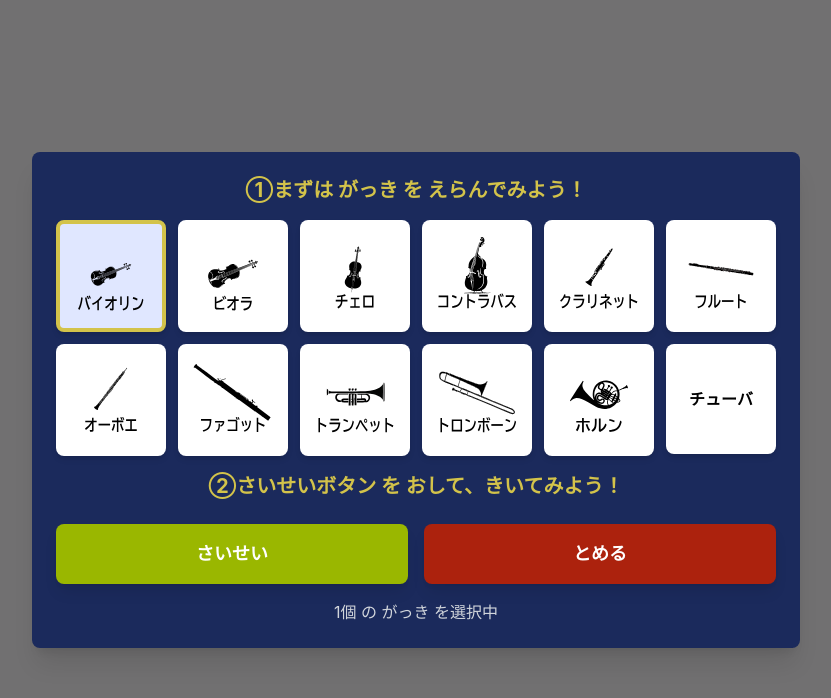
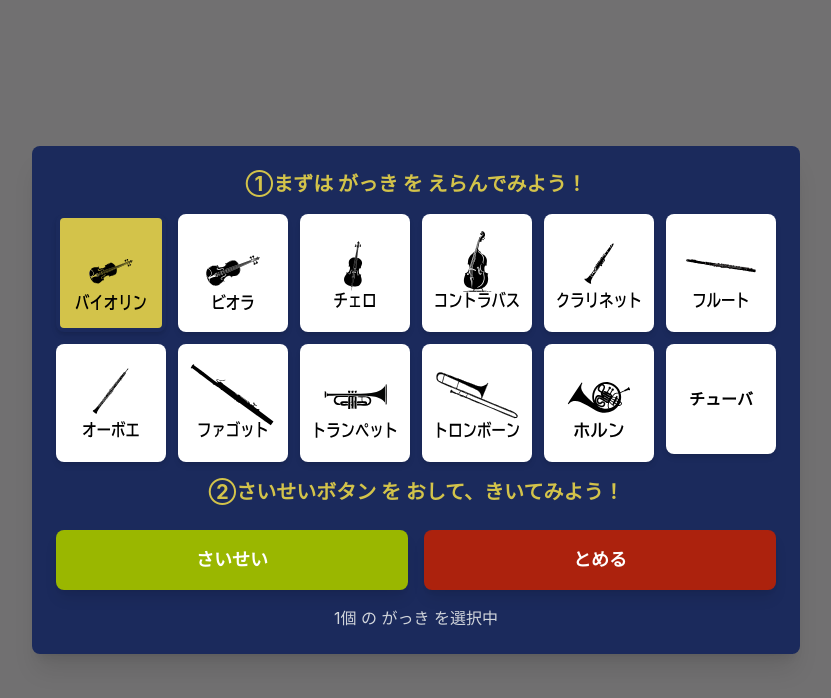
Before and after one commit to uruhaosaki-coder/ok-orchestra, a plain HTML site: page index.html in a window 1280 px wide. Both pictures are taken after a click on the button 335 px from the left and 276 px from the top of the page. Shown: the whole page, without its empty margins (224-1055 px from the left). Drawn offline with nearby package versions, Linux system fonts and the light colour scheme.

Commit message:
Update index.html

```diff
--- a/index.html
+++ b/index.html
@@ -13,10 +13,11 @@
         }
 
         /* 選択中のボタンスタイル (通常のCSS) */
+        /* ★★★ 修正点 ★★★ */
+        /* わかりにくいので、選択中は背景色自体を黄色に変更 */
         .track-button.selected {
-            /* アイコン版では、枠線を黄色にする */
-            border: 4px solid #D3C34A; /* 黄色 */
-            background-color: #e0e7ff; /* 少し濃い白 (indigo-50) */
+            background-color: #D3C34A; /* 黄色 */
+            border: 4px solid #1B2A5C; /* 濃い青の枠線 */
         }
     </style>
 </head>
@@ -35,6 +36,7 @@
         <div id="button-container" class="grid grid-cols-3 sm:grid-cols-4 md:grid-cols-6 gap-3 mb-4 w-full">
             <template id="track-button-template">
                 <!-- Trackボタン: 白背景(bg-white)。文字スタイルを削除し、画像用のスタイル(flex)を追加 -->
+                <!-- aspect-square でボタンを正方形に保つ -->
                 <button class="track-button font-bold py-3 px-2 rounded-lg bg-white hover:bg-gray-100 transition-all duration-200 shadow-md border-4 border-transparent flex items-center justify-center aspect-square">
                     <!-- この中身(innerHTML)はJavaScriptによって <img ...> に置き換えられます -->
                 </button>
@@ -75,15 +77,14 @@
             "トランペット", "トロンボーン", "ホルン", "チューバ"
         ];
 
-        // ▼ 楽器アイコンのファイル名 (12種類) ▼
-        // ! GitHubに index.html と同じ場所に、この名前の画像ファイルをアップロードしてください。
+        // ▼ 楽器アイコンのファイル名 (12種類) - ユーザー指定のSVGに更新 ▼
         const TRACK_ICONS = [
             "tanq_music_Vio.svg", "tanq_music_Via.svg", "tanq_music_Cel.svg", "tanq_music_StB.svg",
             "tanq_music_Cl.svg", "tanq_music_Fl.svg", "tanq_music_Ob.svg", "tanq_music_Fg.svg",
             "tanq_music_Tp.svg", "tanq_music_Tb.svg", "tanq_music_Hr.svg", "tuba.svg"
         ];
 
-        // ▼ 音源ファイル名 (12種類) - .mp3 形式 ▼
+        // ▼ 音源ファイル名 (12種類) - ユーザー指定のMP3に更新 ▼
         const TRACK_URLS = [
             "wide_25-11_music_2-15a_orchestra_Violin.mp3", // ヴァイオリン
             "wide_25-11_music_2-15b_orchestra_Viola.mp3", // ヴィオラ
@@ -126,9 +127,10 @@
                 const button = clone.querySelector('.track-button');
 
                 // ★アイコン(画像)を設定★
-                // 画像が見つからない時は名前の先頭4文字を表示するフォールバック処理を追加
+                // ★★★ 修正点 ★★★
+                // ★サイズを h-18 w-18 (72px) に変更★
                 const altText = TRACK_NAMES[index] ? TRACK_NAMES[index].substring(0, 4) : '...';
-                button.innerHTML = `<img src="${TRACK_ICONS[index]}" alt="${TRACK_NAMES[index]}" class="h-20 w-20 object-contain" onerror="this.style.display='none'; this.parentElement.innerHTML='${altText}'">`;
+                button.innerHTML = `<img src="${TRACK_ICONS[index]}" alt="${TRACK_NAMES[index]}" class="h-18 w-18 object-contain" onerror="this.style.display='none'; this.parentElement.innerHTML='${altText}'">`;
 
                 button.dataset.index = index;
 
@@ -148,12 +150,13 @@
         // トラック選択処理 (トグル)
         function toggleTrackSelection(index) {
             // console.log(`Toggle track ${index}`);
+            // ★この処理は即座に実行されます★
             if (selectedIndices.has(index)) {
                 selectedIndices.delete(index);
-                trackButtons[index].classList.remove('selected');
+                trackButtons[index].classList.remove('selected'); // すぐに色を戻す
             } else {
                 selectedIndices.add(index);
-                trackButtons[index].classList.add('selected');
+                trackButtons[index].classList.add('selected'); // すぐに色を変える (黄色に)
             }
             updateStatusText();
         }
```
